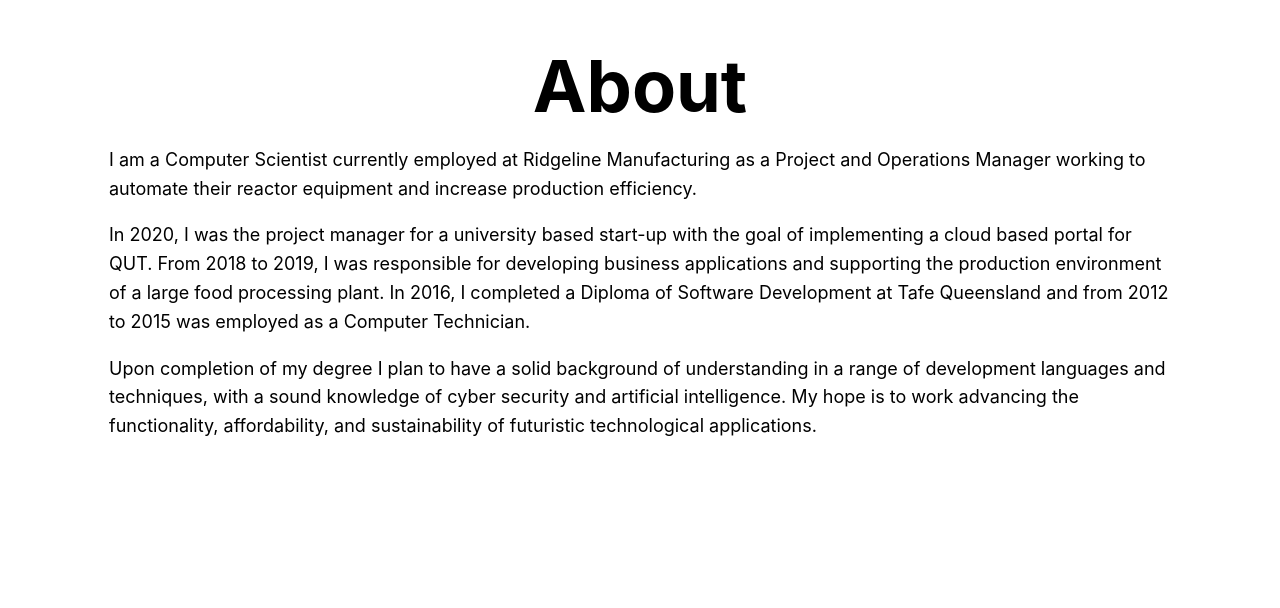
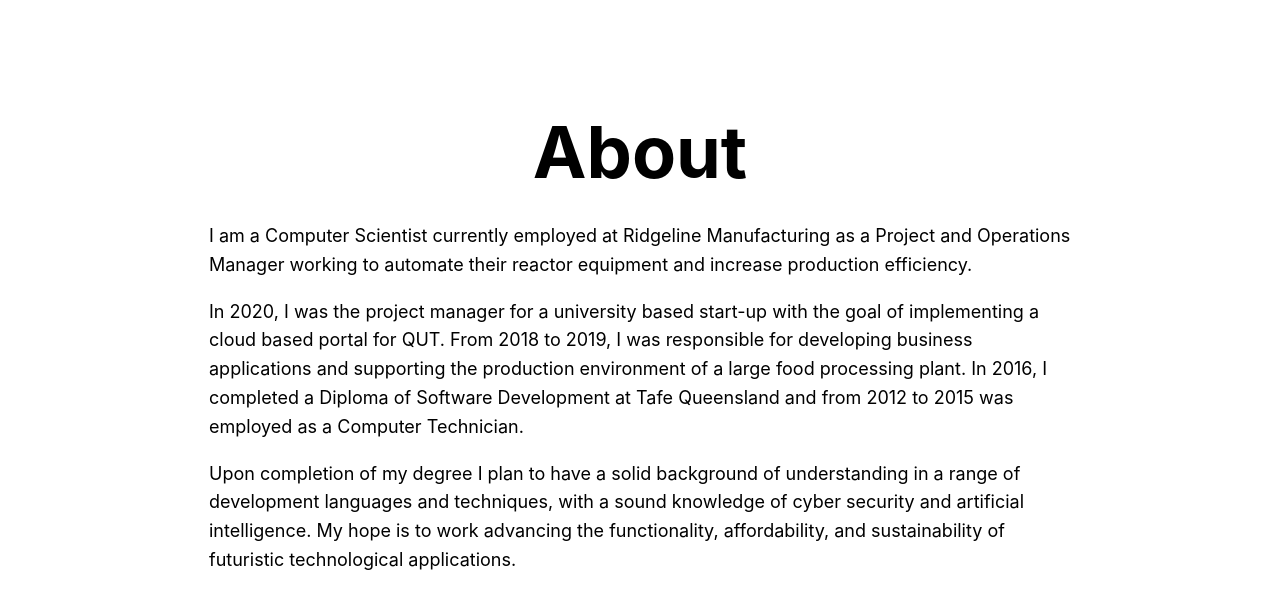
Before and after one commit to lreynolds188/Portfolio, a Next.js app: page /about in a window 1280 px wide. Shown: the part 248-856 px from the top of the page. Built offline with nearby package versions, Linux system fonts and the light colour scheme.

Commit message:
Update Home.module.css

```diff
--- a/styles/Home.module.css
+++ b/styles/Home.module.css
@@ -1,6 +1,6 @@
 .container {
   min-height: 100vh;
-  margin: 100px;
+  margin: 200px;
   padding: 0 0.5rem;
   display: flex;
   flex-direction: column;
@@ -49,6 +49,7 @@
 
 .title {
   margin: 0;
+  margin-bottom: 10px;
   line-height: 1.15;
   font-size: 4rem;
 }
```
